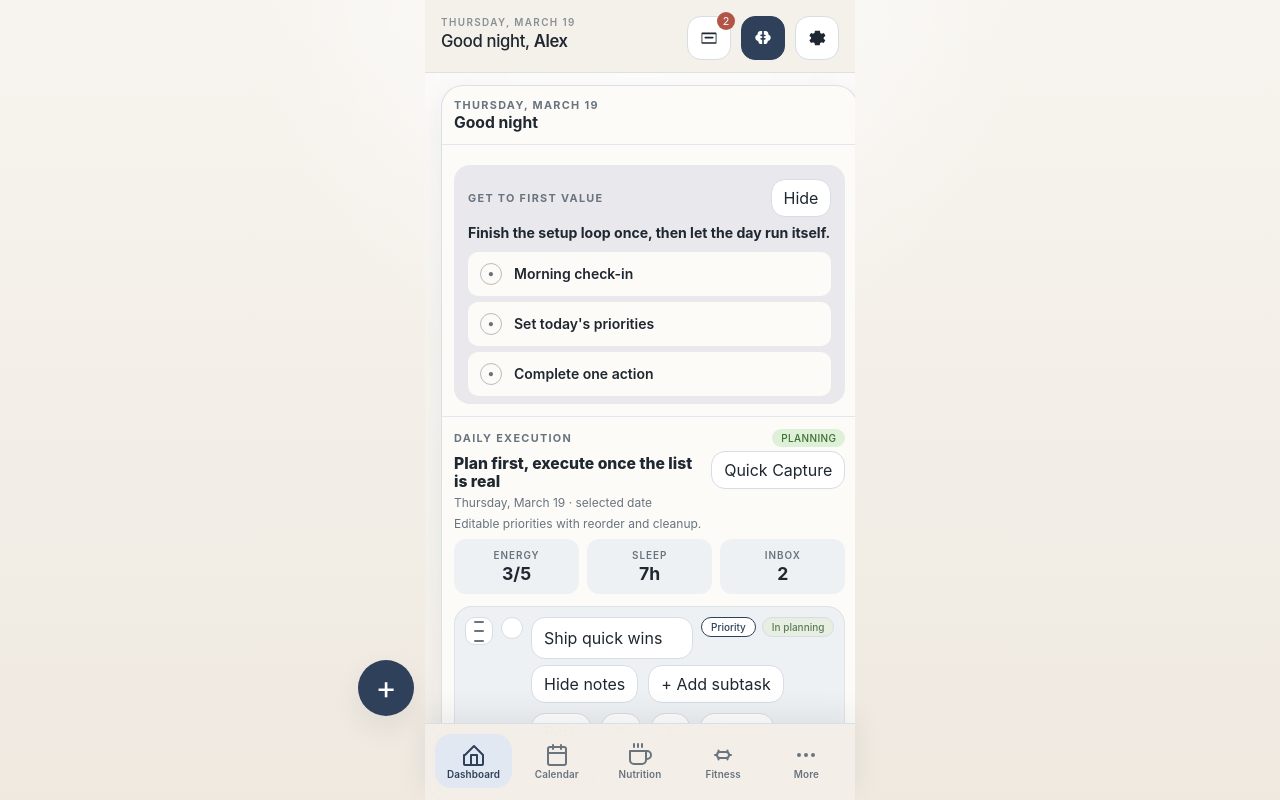
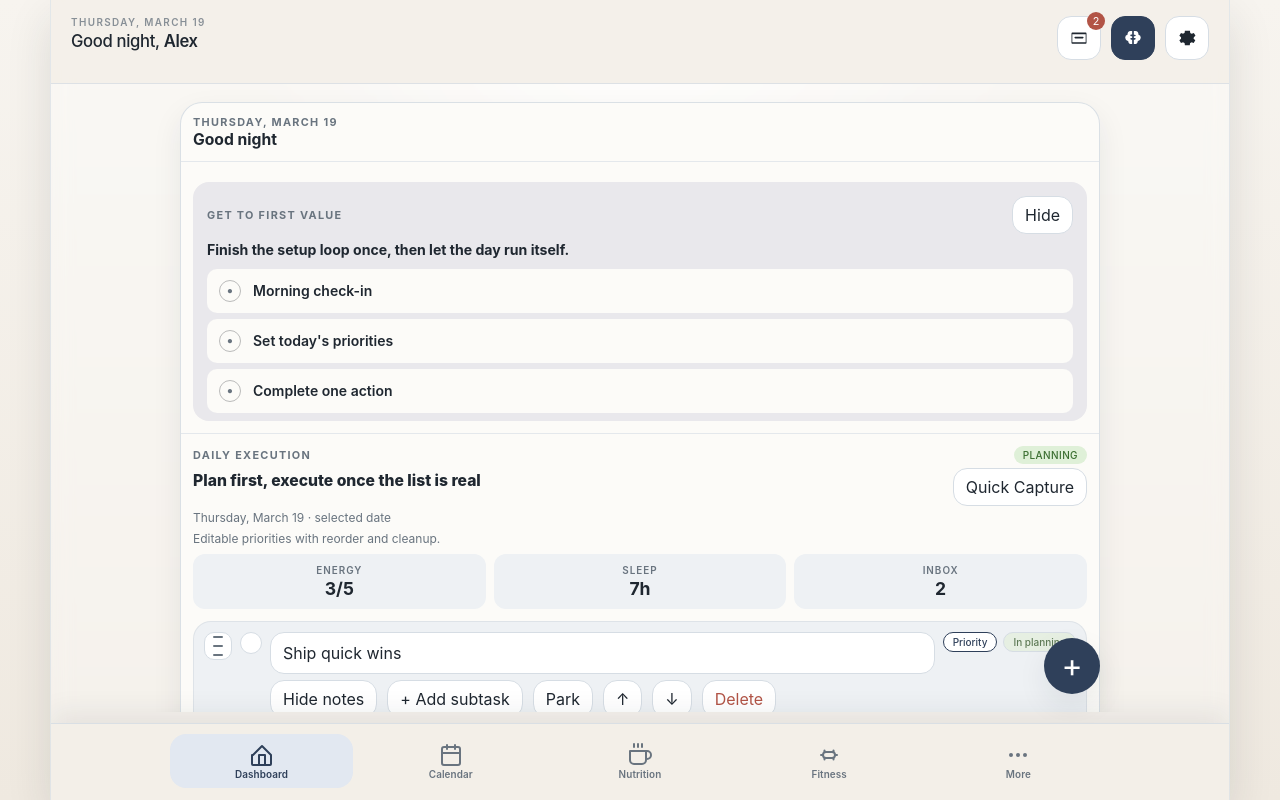
Before and after one commit to lexthe-creator/purple-waffle, a React (Vite) app: page / in a window 1280 px wide. Built offline with nearby package versions, Linux system fonts and the light colour scheme.

Commit message:
Refactor app shell into shared frame

```diff
--- /dev/null
+++ b/src/components/AppFrame.jsx
@@ -0,0 +1,65 @@
+import React from 'react';
+import Header from './Header.jsx';
+
+function BottomNav({ tabs, activeTab, onChange }) {
+  return (
+    <nav className="bottom-nav" aria-label="Primary tabs">
+      {tabs.map(tab => (
+        <button
+          key={tab.id}
+          type="button"
+          className={`bottom-nav-button ${activeTab === tab.id ? 'is-active' : ''}`}
+          aria-current={activeTab === tab.id ? 'page' : undefined}
+          onClick={() => onChange(tab.id)}
+        >
+          <svg
+            className="nav-icon"
+            viewBox="0 0 24 24"
+            aria-hidden="true"
+            dangerouslySetInnerHTML={{ __html: tab.iconPath }}
+          />
+          <span className="nav-label">{tab.label}</span>
+        </button>
+      ))}
+    </nav>
+  );
+}
+
+export default function AppFrame({
+  tabs,
+  activeTab,
+  onTabChange,
+  userName,
+  inboxCount,
+  onOpenInbox,
+  onOpenQuickAdd,
+  onOpenSettings,
+  children,
+}) {
+  return (
+    <div className="app-shell">
+      <Header
+        userName={userName}
+        inboxCount={inboxCount}
+        onOpenInbox={onOpenInbox}
+        onOpenQuickAdd={onOpenQuickAdd}
+        onOpenSettings={onOpenSettings}
+      />
+
+      <main className="app-content" aria-live="polite">
+        <div className="app-page">{children}</div>
+      </main>
+
+      <button
+        type="button"
+        className="fab-button"
+        onClick={onOpenQuickAdd}
+        aria-label="Open quick capture"
+      >
+        +
+      </button>
+
+      <BottomNav tabs={tabs} activeTab={activeTab} onChange={onTabChange} />
+    </div>
+  );
+}
--- a/src/main.jsx
+++ b/src/main.jsx
@@ -1,6 +1,6 @@
 import React, { useEffect, useMemo, useRef, useState } from 'react';
 import { createRoot } from 'react-dom/client';
-import Header from './components/Header.jsx';
+import AppFrame from './components/AppFrame.jsx';
 import QuickAddModal from './components/QuickAddModal.jsx';
 import ExecutionTaskItem from './components/ExecutionTaskItem.jsx';
 import WorkoutPlayer from './components/WorkoutPlayer.jsx';
@@ -479,48 +479,6 @@ function createCalendarSeed() {
   ];
 }
 
-function RootTabPanel({ id, activeTab, children }) {
-  const isActive = activeTab === id;
-
-  return (
-    <section className="root-tab-panel" data-tab={id} hidden={!isActive} aria-hidden={!isActive}>
-      {children}
-    </section>
-  );
-}
-
-function SettingsIcon() {
-  return (
-    <svg viewBox="0 0 24 24" aria-hidden="true" className="toolbar-icon">
-      <path d="M12 8.5a3.5 3.5 0 1 0 0 7 3.5 3.5 0 0 0 0-7Zm8.2 3.5c0-.36-.03-.7-.09-1.04l2.06-1.61-1.95-3.38-2.5 1a8.02 8.02 0 0 0-1.8-1.04l-.38-2.65H9.46l-.38 2.65c-.64.25-1.24.6-1.8 1.04l-2.5-1-1.95 3.38 2.06 1.61c-.06.34-.09.68-.09 1.04s.03.7.09 1.04L2.83 14.65l1.95 3.38 2.5-1c.56.44 1.16.79 1.8 1.04l.38 2.65h5.88l.38-2.65c.64-.25 1.24-.6 1.8-1.04l2.5 1 1.95-3.38-2.06-1.61c.06-.34.09-.68.09-1.04Z" />
-    </svg>
-  );
-}
-
-function BottomNav({ activeTab, onChange }) {
-  return (
-    <nav className="bottom-nav" aria-label="Primary tabs">
-      {ROOT_TABS.map(tab => (
-        <button
-          key={tab.id}
-          type="button"
-          className={`bottom-nav-button ${activeTab === tab.id ? 'is-active' : ''}`}
-          aria-current={activeTab === tab.id ? 'page' : undefined}
-          onClick={() => onChange(tab.id)}
-        >
-          <svg
-            className="nav-icon"
-            viewBox="0 0 24 24"
-            aria-hidden="true"
-            dangerouslySetInnerHTML={{ __html: tab.iconPath }}
-          />
-          <span className="nav-label">{tab.label}</span>
-        </button>
-      ))}
-    </nav>
-  );
-}
-
 function InlineTaskComposer({ defaultPriority, onSubmit }) {
   const [expanded, setExpanded] = useState(false);
   const [title, setTitle] = useState('');
@@ -3153,58 +3111,50 @@ function AppShell() {
     setNotifications(current => current.map(notification => ({ ...notification, read: true })));
   }
 
+  const primaryScreen = useMemo(() => {
+    if (activeTab === 'calendar') {
+      return <CalendarScreen weeklyItems={weeklyItems} setWeeklyItems={setWeeklyItems} />;
+    }
+
+    if (activeTab === 'nutrition') {
+      return <NutritionScreen now={now} />;
+    }
+
+    if (activeTab === 'fitness') {
+      return <FitnessScreen now={now} activeWorkoutId={activeWorkoutId} onStartWorkout={setActiveWorkoutId} />;
+    }
+
+    if (activeTab === 'more') {
+      return <MoreScreen now={now} />;
+    }
+
+    return (
+      <DashboardScreen
+        inboxCount={unreadNotifications.length}
+        now={now}
+        activeWorkoutId={activeWorkoutId}
+        onStartWorkout={setActiveWorkoutId}
+        onSwitchToCalendar={() => setActiveTab('calendar')}
+        onSwitchToFitness={() => setActiveTab('fitness')}
+        weeklyItems={weeklyItems}
+      />
+    );
+  }, [activeTab, activeWorkoutId, now, setWeeklyItems, unreadNotifications.length, weeklyItems]);
+
   return (
-    <div className="app-shell">
-      <Header
+    <>
+      <AppFrame
+        tabs={ROOT_TABS}
+        activeTab={activeTab}
+        onTabChange={setActiveTab}
         userName="Alex"
         inboxCount={unreadNotifications.length}
         onOpenInbox={() => setNotificationCenterOpen(true)}
         onOpenQuickAdd={() => setQuickAddOpen(true)}
         onOpenSettings={() => setSettingsOpen(true)}
-      />
-
-      <button
-        type="button"
-        className="fab-button"
-        onClick={() => setQuickAddOpen(true)}
-        aria-label="Open quick capture"
       >
-        +
-      </button>
-
-      <main className="app-content">
-        <div className="tab-stack">
-          <RootTabPanel id="dashboard" activeTab={activeTab}>
-            <DashboardScreen
-              inboxCount={unreadNotifications.length}
-              now={now}
-              activeWorkoutId={activeWorkoutId}
-              onStartWorkout={setActiveWorkoutId}
-              onSwitchToCalendar={() => setActiveTab('calendar')}
-              onSwitchToFitness={() => setActiveTab('fitness')}
-              weeklyItems={weeklyItems}
-            />
-          </RootTabPanel>
-
-          <RootTabPanel id="calendar" activeTab={activeTab}>
-            <CalendarScreen weeklyItems={weeklyItems} setWeeklyItems={setWeeklyItems} />
-          </RootTabPanel>
-
-          <RootTabPanel id="nutrition" activeTab={activeTab}>
-            <NutritionScreen now={now} />
-          </RootTabPanel>
-
-          <RootTabPanel id="fitness" activeTab={activeTab}>
-            <FitnessScreen now={now} activeWorkoutId={activeWorkoutId} onStartWorkout={setActiveWorkoutId} />
-          </RootTabPanel>
-
-          <RootTabPanel id="more" activeTab={activeTab}>
-            <MoreScreen now={now} />
-          </RootTabPanel>
-        </div>
-      </main>
-
-      <BottomNav activeTab={activeTab} onChange={setActiveTab} />
+        {primaryScreen}
+      </AppFrame>
 
       <QuickAddModal
         isOpen={quickAddOpen}
@@ -3220,7 +3170,7 @@ function AppShell() {
       />
 
       <SettingsSheet isOpen={settingsOpen} onClose={() => setSettingsOpen(false)} />
-    </div>
+    </>
   );
 }
 
--- a/src/styles.css
+++ b/src/styles.css
@@ -12,8 +12,11 @@
   --warning-soft: #f5ead8;
   --danger: #b25446;
   --shadow: 0 12px 30px rgba(31, 39, 48, 0.08);
-  --shell-width: 430px;
-  --header-height: 72px;
+  --shell-width: 1180px;
+  --content-max-width: 960px;
+  --page-padding-x: 20px;
+  --page-padding-y: 18px;
+  --header-height: 84px;
   --bottom-nav-height: 88px;
 }
 
@@ -75,23 +78,22 @@ p {
   width: min(100%, var(--shell-width));
   height: 100dvh;
   margin: 0 auto;
-  display: flex;
-  flex-direction: column;
   background: rgba(255, 255, 255, 0.36);
   backdrop-filter: blur(10px);
   position: relative;
+  overflow: hidden;
 }
 
 .app-header {
-  position: sticky;
-  top: 0;
+  position: absolute;
+  inset: 0 0 auto 0;
   z-index: 10;
   display: flex;
   align-items: flex-start;
   justify-content: space-between;
   gap: 14px;
-  padding: calc(env(safe-area-inset-top) + 16px) 16px 12px;
-  min-height: var(--header-height);
+  min-height: calc(var(--header-height) + env(safe-area-inset-top));
+  padding: calc(env(safe-area-inset-top) + 16px) var(--page-padding-x) 12px;
   background: rgba(243, 239, 232, 0.9);
   border-bottom: 1px solid rgba(214, 221, 228, 0.75);
   backdrop-filter: blur(16px);
@@ -213,10 +215,17 @@ p {
 }
 
 .app-content {
-  flex: 1;
-  padding: 12px 16px calc(var(--bottom-nav-height) + env(safe-area-inset-bottom) + 24px);
+  position: absolute;
+  inset: calc(var(--header-height) + env(safe-area-inset-top)) 0 calc(var(--bottom-nav-height) + env(safe-area-inset-bottom)) 0;
   overflow-y: auto;
+  overscroll-behavior: contain;
   -webkit-overflow-scrolling: touch;
+}
+
+.app-page {
+  width: min(100%, var(--content-max-width));
+  margin: 0 auto;
+  padding: var(--page-padding-y) var(--page-padding-x) calc(var(--page-padding-y) + 24px);
 }
 
 .tab-stack {
@@ -247,14 +256,6 @@ p {
 .fitness-checkin-grid {
   display: grid;
   gap: 10px;
-}
-
-.root-tab-panel {
-  display: block;
-}
-
-.root-tab-panel[hidden] {
-  display: none !important;
 }
 
 .dashboard-stack {
@@ -1121,9 +1122,9 @@ p {
 }
 
 .fab-button {
-  position: fixed;
-  right: max(16px, calc((100vw - var(--shell-width)) / 2 + 16px));
-  bottom: calc(env(safe-area-inset-bottom) + 84px);
+  position: absolute;
+  right: max(var(--page-padding-x), calc((100% - var(--content-max-width)) / 2 + var(--page-padding-x)));
+  bottom: calc(var(--bottom-nav-height) + env(safe-area-inset-bottom) + 18px);
   z-index: 31;
   width: 56px;
   height: 56px;
@@ -1138,18 +1139,17 @@ p {
 }
 
 .bottom-nav {
-  position: fixed;
+  position: absolute;
   left: 0;
   right: 0;
   margin-inline: auto;
-  transform: none;
   bottom: 0;
-  width: min(100%, var(--shell-width));
+  width: 100%;
   z-index: 50;
   display: grid;
   grid-template-columns: repeat(5, minmax(0, 1fr));
   gap: 6px;
-  padding: 10px 10px calc(env(safe-area-inset-bottom) + 12px);
+  padding: 10px max(10px, calc((100% - var(--content-max-width)) / 2 + 10px)) calc(env(safe-area-inset-bottom) + 12px);
   background: rgba(243, 239, 232, 0.96);
   border-top: 1px solid rgba(214, 221, 228, 0.88);
   backdrop-filter: blur(16px);
@@ -1211,7 +1211,7 @@ p {
     padding-inline: 12px;
   }
 
-  .app-content {
+  .app-page {
     padding-inline: 16px;
   }
 
@@ -1268,9 +1268,22 @@ p {
 
   .fab-button {
     right: 12px;
-    bottom: calc(env(safe-area-inset-bottom) + 84px);
-  }
-}
+    bottom: calc(var(--bottom-nav-height) + env(safe-area-inset-bottom) + 14px);
+  }
+
+  .bottom-nav {
+    padding-inline: 10px;
+  }
+}
+
+@media (min-width: 901px) {
+  .app-shell {
+    border-left: 1px solid rgba(214, 221, 228, 0.65);
+    border-right: 1px solid rgba(214, 221, 228, 0.65);
+    box-shadow: 0 18px 42px rgba(31, 39, 48, 0.12);
+  }
+}
+
 
 @media (max-width: 360px) {
   .summary-row {
```
